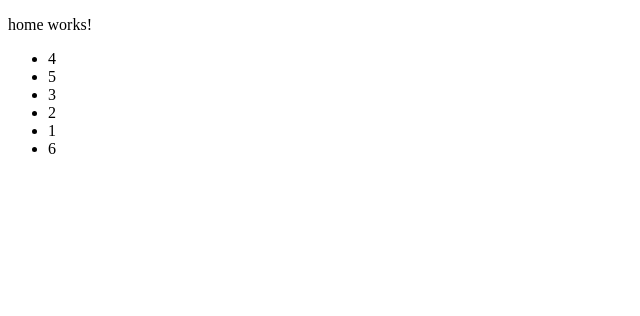
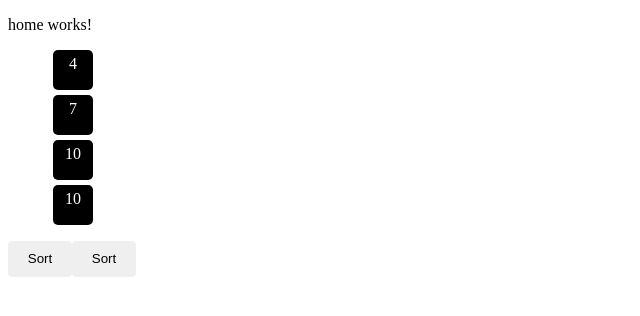
Before and after one commit to tushar2407/algo, an Angular app: page / in a window 1280 px wide. Shown: the top 316 px of the page, without its empty margins (0-640 px from the left). Built offline with nearby package versions, Linux system fonts and the light colour scheme.

Commit message:
insertion sort algo

```diff
--- a/src/app/app.module.ts
+++ b/src/app/app.module.ts
@@ -6,6 +6,7 @@ import { AppComponent } from './app.component';
 
 import {BrowserAnimationsModule} from '@angular/platform-browser/animations';
 import { HomeComponent } from './home/home.component';
+import {MatButtonModule} from '@angular/material/button';
 @NgModule({
   declarations: [
     AppComponent,
@@ -14,7 +15,8 @@ import { HomeComponent } from './home/home.component';
   imports: [
     BrowserModule,
     AppRoutingModule,
-    BrowserAnimationsModule
+    BrowserAnimationsModule,
+    MatButtonModule,
   ],
   providers: [],
   bootstrap: [AppComponent]
--- a/src/app/home/home.component.html
+++ b/src/app/home/home.component.html
@@ -1,6 +1,10 @@
 <p>home works!</p>
 <ul>
     <li *ngFor="let i of list">
-        {{i}}
+        <div>
+            {{i}}
+        </div>
     </li>
 </ul>
+<button mat-button (click)="bubbleSort()">Sort</button>
+<button mat-button (click)="insertionSort()">Sort</button>
--- a/src/app/home/home.component.scss
+++ b/src/app/home/home.component.scss
@@ -0,0 +1,14 @@
+div{
+    height: 30px;
+    width: 30px;
+    padding: 5px;
+    text-align: center;
+    justify-content: center;
+    background-color: rgba( black, 1.0);
+    color: white;
+    border-radius: 5px;
+    margin: 5px;
+}
+ul{
+    list-style: none;
+}
--- a/src/app/home/home.component.ts
+++ b/src/app/home/home.component.ts
@@ -1,5 +1,7 @@
 import { Component, OnInit } from '@angular/core';
 import { elementEventFullName } from '@angular/compiler/src/view_compiler/view_compiler';
+import { timer } from 'rxjs';
+import { ConstantPool } from '@angular/compiler';
 
 @Component({
   selector: 'app-home',
@@ -9,34 +11,69 @@ import { elementEventFullName } from '@angular/compiler/src/view_compiler/view_c
 export class HomeComponent implements OnInit {
   array:Array<number>;
   list;
+  i=1;
+  k=0;
+  len;
+  key;
   constructor() { }
 
   ngOnInit(): void {
-    this.array=new Array(5);
-    for(var i =1 ;i<=5;i++){
-      this.array[i]=i;
+    this.list = [];
+    for(var i =0 ;i<=3;i++){
+      this.list.push(Math.floor(Math.random()*10+1));
     }
-    var list = [6, 5, 4, 3, 2, 1];
-    this.list=list;
-    var x = 0;
-    var len=list.length;
-    var i=0;
-    var sort=()=>{
-      console.log(i);
-      if(this.list[i]>this.list[i+1]){
-        [this.list[i],this.list[i+1]]=[this.list[i+1],this.list[i]];
+    // this.list.forEach(ele=>{console.log(ele);});
+    // // this.list=list;
+    // var x = 0;
+    this.len=this.list.length;
+    this.key=this.list[1];
   }
-      i++;
-      if(i>len){
-        len--;
-        i=0;
+  bubbleSort=()=>{
+    var element=document.getElementsByTagName('div');
+    element[this.i].setAttribute("style","background-color:red");
+    if(this.i<this.len)
+      element[this.i+1].setAttribute("style","background-color:red");
+    if(this.list[this.i]>this.list[this.i+1]){
+      [this.list[this.i],this.list[this.i+1]]=[this.list[this.i+1],this.list[this.i]];
+      // element[this.i+1].setAttribute("style","background-color:red");
     }
-      if(len<=0)
+    this.i++;
+    if(this.i>=this.len){
+    //   for(var j=this.len;j>=this.i;j--)
+        element[this.len-1].setAttribute("style","background-color:green");
+      this.len--;
+      this.i=0;
+    }
+    if(this.len<=0){
+      for(var j=1;j<this.list.length;j++)
+        element[j].setAttribute("style","background-color:green");
       return;
+    }
     else{
-        setTimeout(sort,1000);
+      for(var j=1;j<this.list.length;j++)
+        element[j].setAttribute("style","background-color:black");
+      element[this.len-1].setAttribute("style","background-color:green");
+      setTimeout(this.bubbleSort,300);
     }
   };
-    sort();
+  insertionSort=()=>{
+    console.log(this.i+" heha");
+    this.list.forEach(ele => {
+      console.log(ele);
+    });
+    if(this.i==this.list.length)
+      return;
+    if(this.k>=0 && this.list[this.k]>this.key){
+      this.list[this.k+1]=this.list[this.k];
+      this.k--;
+      console.log(this.k);
     }
+    else {
+      this.list[this.k+1]=this.key;
+      this.i++;
+      this.k=this.i-1;
+      this.key=this.list[this.i];
     }
+    setTimeout(this.insertionSort,10);
+  };
+}
```
Lines whose indentation alone changed are shown as unchanged.
